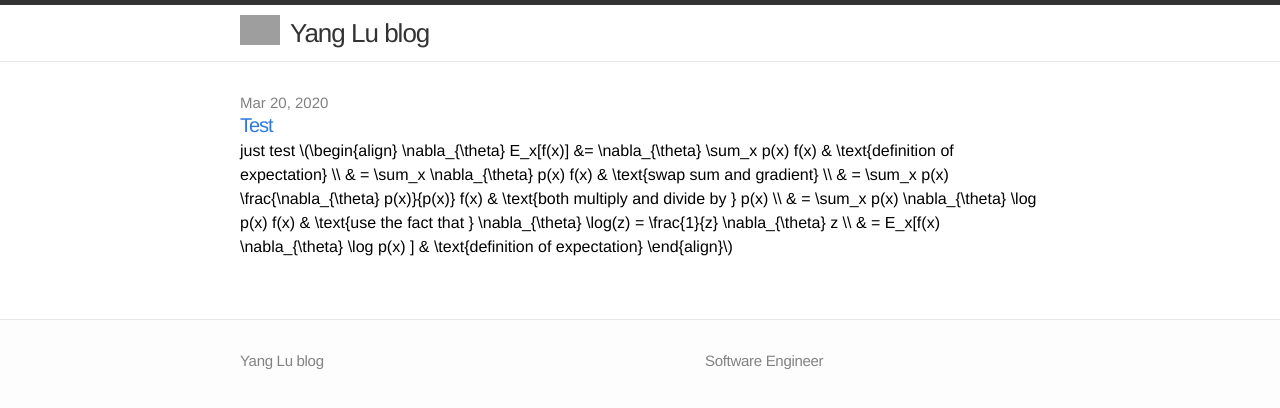
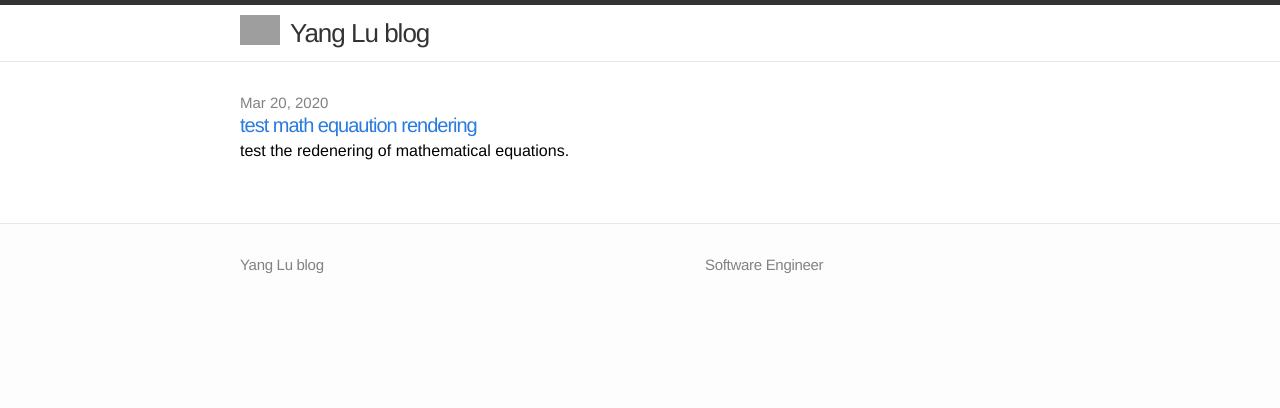
Before and after one commit to mofeilu/mofeilu.github.io, a Jekyll site: the page built from log/index.html, in a window 1280 px wide. Shown: the top 408 px of the page. Built offline with Jekyll 4.4.1, drawn with Linux system fonts in a browser that asks for light colours; grey boxes are pictures that could not be loaded.

Commit message:
Update 2020-03-20-test.markdown

```diff
--- a/log/_posts/2020-03-20-test.markdown
+++ b/log/_posts/2020-03-20-test.markdown
@@ -1,4 +1,11 @@
-just test
+---
+layout: post
+comments: true
+title:  "test math equaution rendering"
+excerpt: "test the redenering of mathematical equations."
+date:   2020-03-20 17:52:00
+mathjax: true
+---
 $$
 \begin{align}
 \nabla_{\theta} E_x[f(x)] &= \nabla_{\theta} \sum_x p(x) f(x) & \text{definition of expectation} \\
```
